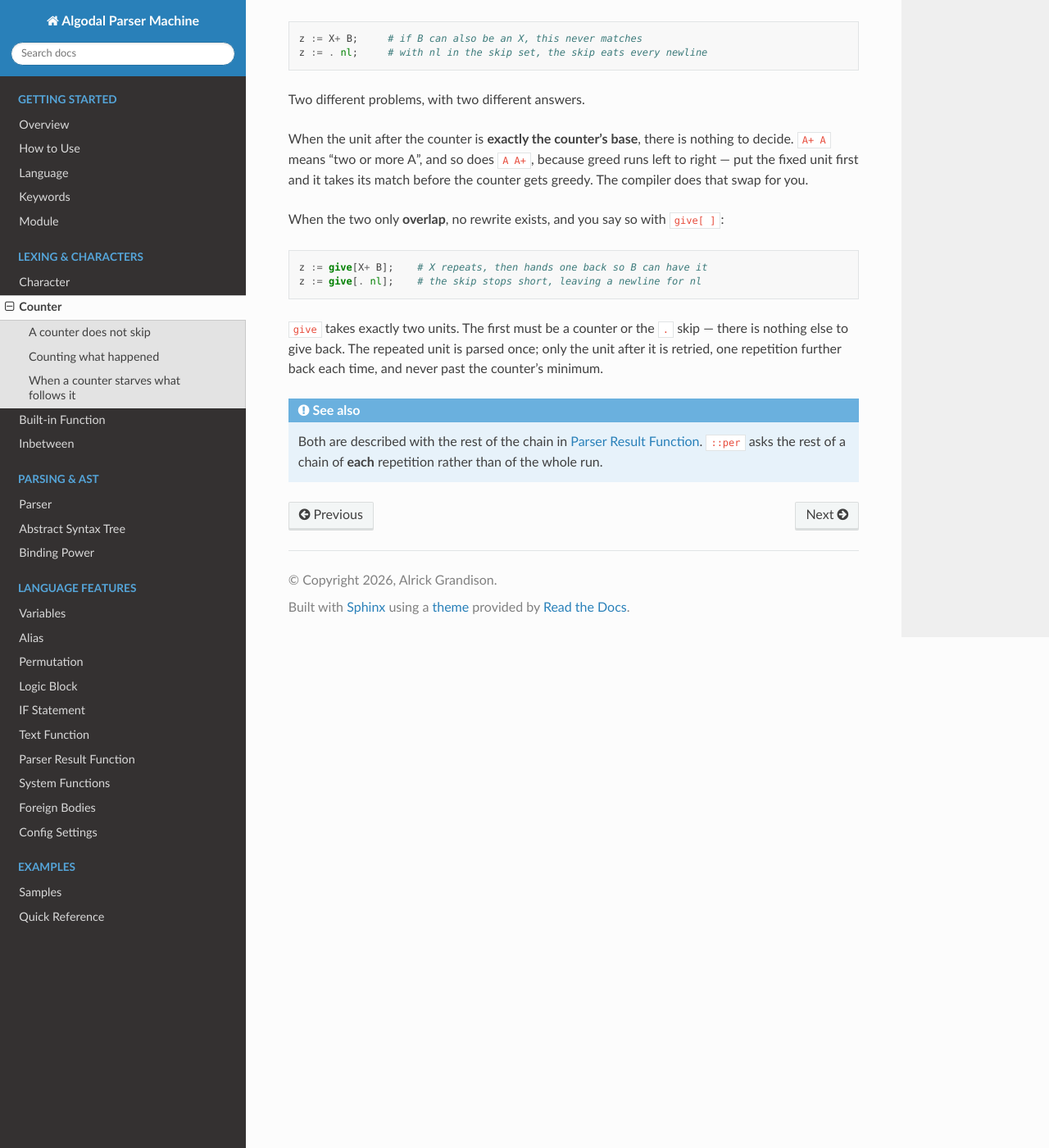
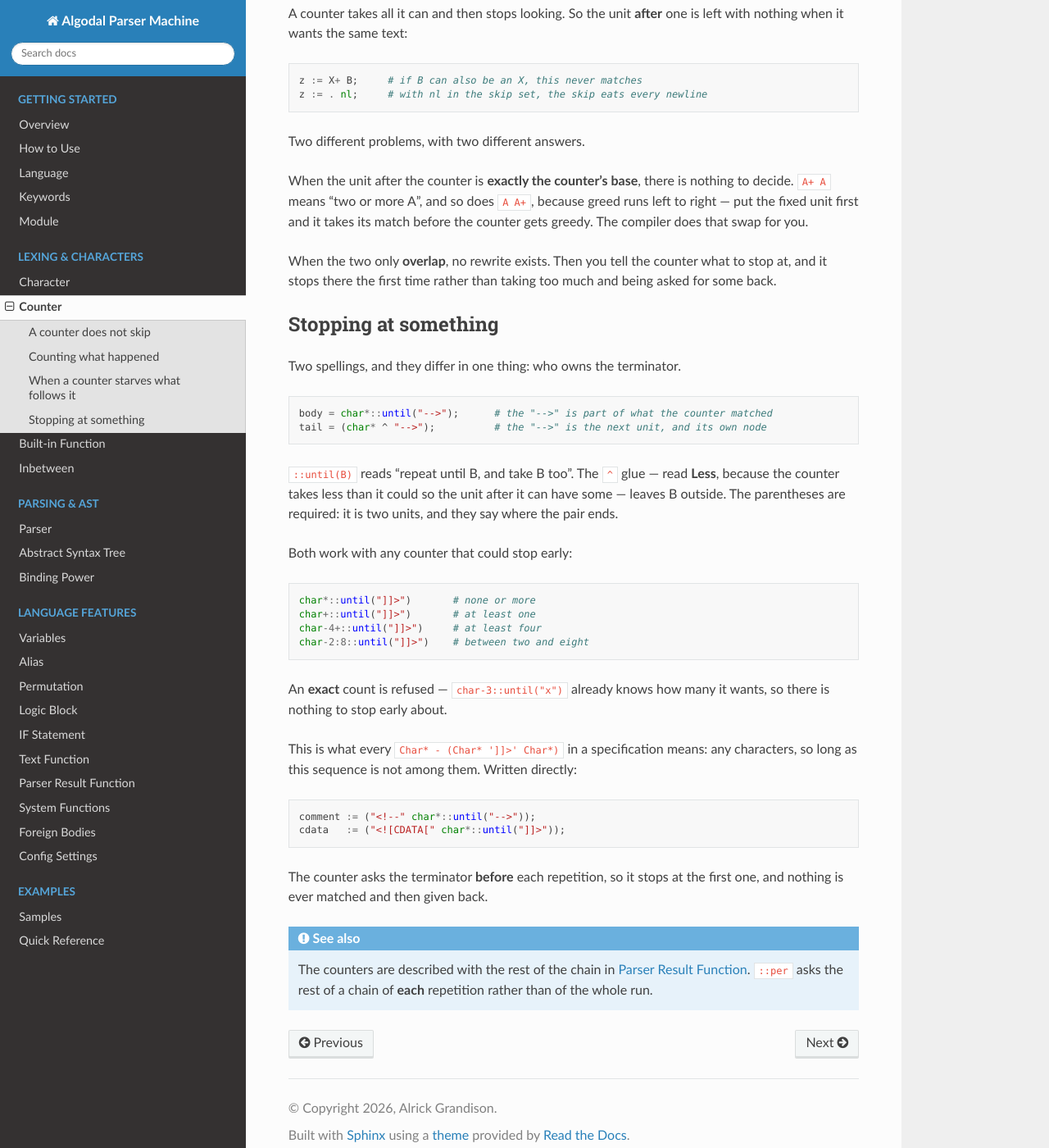
Before and after one commit to Algodal/Algodal_Parser_Machine_Manual, a Sphinx documentation site: the page built from manual/source/counter.md, in a window 1280 px wide and 1400 px high, scrolled down 1442 px. Shown: the whole window at 82% size. Built offline with Sphinx 7.4.7 and the Read the Docs theme 3.1.0, drawn with Linux system fonts in a browser that asks for light colours; some of the changed text lies outside the part shown.

Commit message:
Counters that stop, tex:: over variables, and no more give
counter.md: the `-n+` bound, and a section on stopping a counter --
`::until(B)` keeps the terminator, `(A* ^ B)` leaves it for the next
unit. That section replaces give, which is gone.

text_function.md: a tex:: function takes a texvar or a semvar, not only
a literal. Writing `x` already matched what x holds; the function says
how.

keywords.md, quick_reference.md and the highlighter follow: `until` in,
`give` out.

Co-Authored-By: Claude Opus 5 <noreply@anthropic.com>
Claude-Session: https://claude.ai/code/session_01HGfLzUsYbx6Lob9ACixRYf

````diff
--- a/manual/source/counter.md
+++ b/manual/source/counter.md
@@ -15,6 +15,7 @@ The above reads "one or more A to Z".
 | `*` | zero or more |
 | `?` | zero or one (optional) |
 | `-<number>` | exactly `<number>` |
+| `-<number>+` | that many **or more** |
 | `-<number>:<number>` | at least the first, at most the second |
 
 ```parser
@@ -74,21 +76,49 @@ nothing to decide. `A+ A` means "two or more A", and so does `A A+`, because
 greed runs left to right — put the fixed unit first and it takes its match
 before the counter gets greedy. The compiler does that swap for you.
 
-When the two only **overlap**, no rewrite exists, and you say so with
-`give[ ]`:
+When the two only **overlap**, no rewrite exists. Then you tell the counter
+what to stop at, and it stops there the first time rather than taking too much
+and being asked for some back.
+
+## Stopping at something
+
+Two spellings, and they differ in one thing: who owns the terminator.
 
 ```parser
-z := give[X+ B];    # X repeats, then hands one back so B can have it
-z := give[. nl];    # the skip stops short, leaving a newline for nl
+body = char*::until("-->");      # the "-->" is part of what the counter matched
+tail = (char* ^ "-->");          # the "-->" is the next unit, and its own node
 ```
 
-`give` takes exactly two units. The first must be a counter or the `.` skip —
-there is nothing else to give back. The repeated unit is parsed once; only the
-unit after it is retried, one repetition further back each time, and never past
-the counter's minimum.
+`::until(B)` reads "repeat until B, and take B too". The `^` glue — read
+**Less**, because the counter takes less than it could so the unit after it can
+have some — leaves B outside. The parentheses are required: it is two units,
+and they say where the pair ends.
+
+Both work with any counter that could stop early:
+
+```parser
+char*::until("]]>")       # none or more
+char+::until("]]>")       # at least one
+char-4+::until("]]>")     # at least four
+char-2:8::until("]]>")    # between two and eight
+```
+
+An **exact** count is refused — `char-3::until("x")` already knows how many it
+wants, so there is nothing to stop early about.
+
+This is what every `Char* - (Char* ']]>' Char*)` in a specification means: any
+characters, so long as this sequence is not among them. Written directly:
+
+```parser
+comment := ("<!--" char*::until("-->"));
+cdata   := ("<![CDATA[" char*::until("]]>"));
+```
+
+The counter asks the terminator **before** each repetition, so it stops at the
+first one, and nothing is ever matched and then given back.
 
 :::{seealso}
-Both are described with the rest of the chain in
+The counters are described with the rest of the chain in
 [Parser Result Function](parser_result_function.md). `::per` asks the rest of a
 chain of **each** repetition rather than of the whole run.
 :::
--- a/manual/source/parser_lexer.py
+++ b/manual/source/parser_lexer.py
@@ -43,7 +43,6 @@ class ParserLexer(RegexLexer):
         "node_id",
         "alias",
         "perm",
-        "give",
         "if",
         "node",
     )
@@ -78,6 +77,7 @@ class ParserLexer(RegexLexer):
         "char_count",
         "to_num",
         "iter_steps",
+        "until",
         "first",
         "begin",
         "end",
````
Also changed, not shown: other parts of manual/source/counter.md (+1 -0 lines), manual/source/keywords.md (+1 -1 lines), manual/source/quick_reference.md (+6 -4 lines), manual/source/text_function.md (+18 -0 lines).
